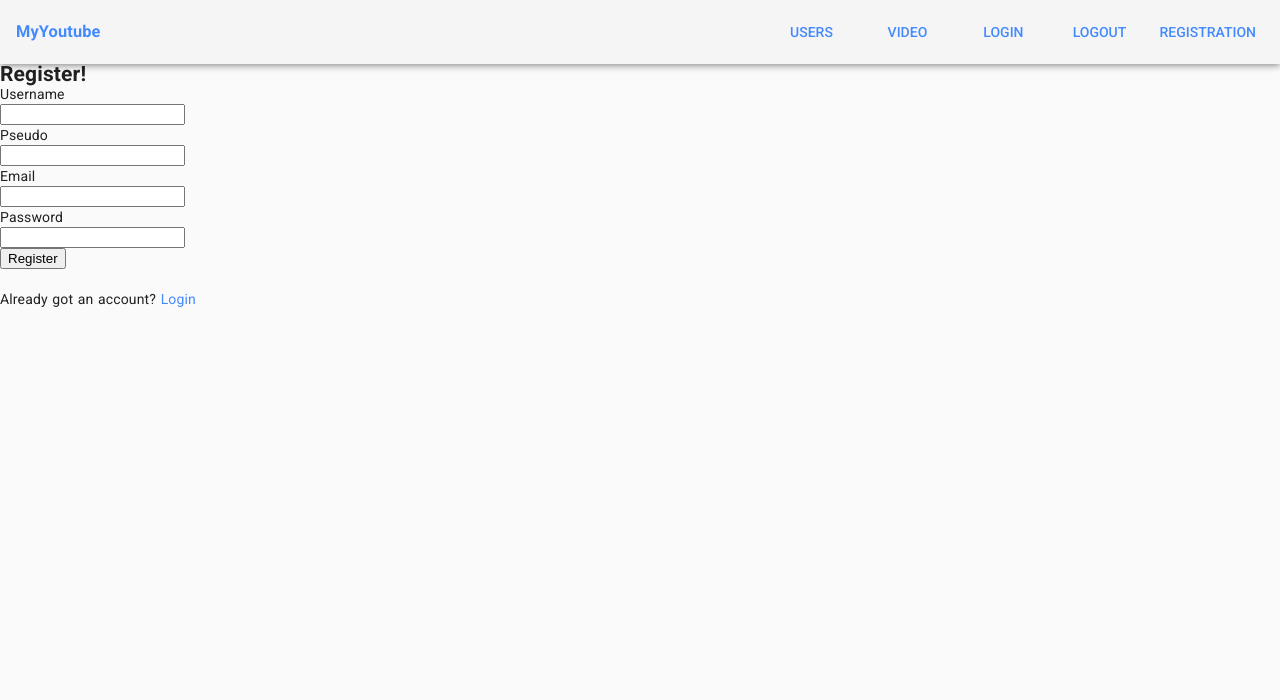
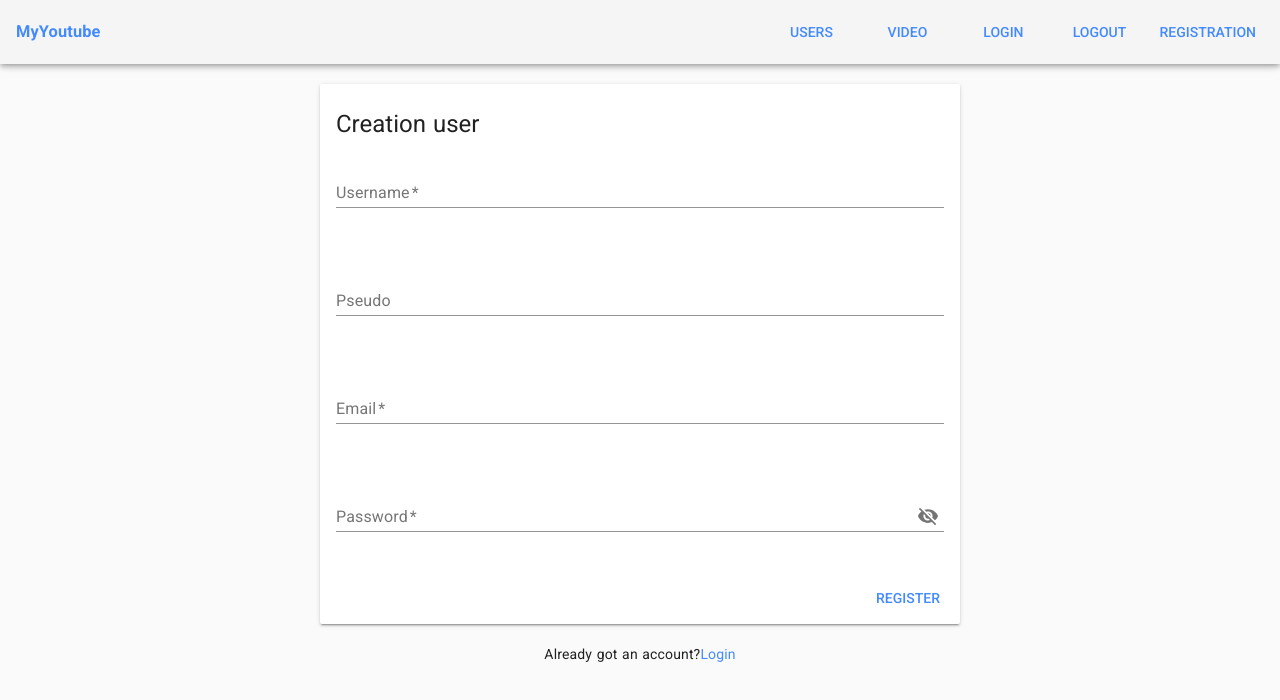
Before and after one commit to RaphOb/apiyoutubevue, a Nuxt app: page /register in a window 1280 px wide. Shown: the top 700 px of the page. Built offline with nearby package versions, Linux system fonts and the light colour scheme.

Commit message:
modif register, debut login

```diff
--- a/components/Notification.vue
+++ b/components/Notification.vue
@@ -1,12 +1,13 @@
 <template>
-  <div class="notification is-danger">
-    {{ message }}
+  <div class="is-danger">
+      <h1>{{ message }}</h1>
+      <p>{{ data }}</p>
   </div>
 </template>
 
 <script>
   export default {
     name: 'Notification',
-    props: ['message']
+    props: ['message', 'data']
   }
 </script>
--- a/components/Toolbar.vue
+++ b/components/Toolbar.vue
@@ -3,7 +3,7 @@
         <h3 class="md-title-primary" style="flex: 1"><a href="/">MyYoutube</a></h3>
         <md-button class="md-primary" ><a href="/users">Users</a></md-button>
         <md-button  class="md-primary">Video</md-button>
-        <md-button class="md-primary" ><a href="#"> Login</a> </md-button>
+        <md-button class="md-primary" ><a href="/login"> Login</a> </md-button>
         <md-button class="md-primary" ><a href="#"> Logout</a> </md-button>
         <md-button class="md-primary" ><nuxt-link to="/register"> Registration</nuxt-link> </md-button>
 
--- a/nuxt.config.js
+++ b/nuxt.config.js
@@ -25,20 +25,20 @@ module.exports = {
 
   axios: {
     // proxyHeaders: false
-    baseURL: 'http://192.168.56.103:8080/'
+    baseURL: 'http://192.168.56.103:8080/api'
   },
   auth: {
     strategies: {
       local: {
         endpoints: {
-          login: { url: '/api/user', method: 'post' },
+          login: { url: 'user', method: 'post' },
           logout: false
         }
       }
     }
   },
   redirect: {
-    login: '/home',
+    login: '/',
     logout: '/',
   },
   css: [
--- a/pages/index.vue
+++ b/pages/index.vue
@@ -18,7 +18,7 @@
 
     export default {
       asyncData ({ params }) {
-        return axios.get(`http://192.168.56.103:8080/api/videos`)
+        return axios.get(`videos`)
           .then((res) => {
             console.log(res.data);
             return { videos: res.data }
--- /dev/null
+++ b/pages/login.vue
@@ -0,0 +1,76 @@
+<template>
+    <section class="section">
+        <div class="container">
+            <div class="columns">
+                <div class="column is-4 is-offset-4">
+                    <h2 class="title has-text-centered">Login!</h2>
+
+                    <!--<Notification :message="error" v-if="error"/>-->
+
+                    <form method="post" @submit.prevent="login">
+                        <div class="field">
+                            <label class="label">Username</label>
+                            <div class="control">
+                                <input
+                                        type="text"
+                                        class="input"
+                                        name="username"
+                                        v-model="username"
+                                        required
+                                >
+                            </div>
+                        </div>
+                        <div class="field">
+                            <label class="label">Password</label>
+                            <div class="control">
+                                <input
+                                        type="password"
+                                        class="input"
+                                        name="password"
+                                        v-model="password"
+                                        required
+                                >
+                            </div>
+                        </div>
+                        <div class="control">
+                            <button type="submit" class="button is-dark is-fullwidth">Register</button>
+                        </div>
+                    </form>
+
+                    <div class="has-text-centered" style="margin-top: 20px">
+                       <nuxt-link>Mot de passe oublié</nuxt-link>
+                    </div>
+                </div>
+            </div>
+        </div>
+    </section>
+</template>
+
+<script>
+    export default {
+        name: "login",
+
+        data() {
+            return {
+                token: '',
+                error: null
+            }
+        },
+
+        methods: {
+            async login() {
+                try {
+                    await this.$axios.post('/api/auth', {
+                        token : this.token
+                    })
+                } catch (e) {
+                    this.error = e.response.data.message;
+                }
+            }
+        }
+    }
+</script>
+
+<style scoped>
+
+</style>
--- a/pages/register.vue
+++ b/pages/register.vue
@@ -1,78 +1,77 @@
 <template>
-  <section class="section">
-    <div class="container">
-      <div class="columns">
-        <div class="column is-4 is-offset-4">
-          <h2 class="title has-text-centered">Register!</h2>
+    <div>
+        <Notification :message="error" :data="data" v-if="error"/>
+        <form method="post" class="md-layout md-alignment-center-center" style="margin-top: 20px" @submit.prevent="register">
+            <md-card class="md-layout-item md-size-50 md-small-size-100">
+                <md-card-header>
+                    <div class="md-title">Creation user</div>
+                </md-card-header>
 
-          <Notification :message="error" v-if="error"/>
-
-          <form method="post" @submit.prevent="register">
-            <div class="field">
-              <label class="label">Username</label>
-              <div class="control">
-                <input
-                  type="text"
-                  class="input"
-                  name="username"
-                  v-model="username"
-                  required
-                >
+                <md-card-content>
+                    <div class="md-layout md-gutter">
+                        <div class="md-layout-item md-small-size-100">
+                            <md-field>
+                                <label for="username">Username</label>
+                                <md-input type="text" id="username" name="username" v-model="username"
+                                          required></md-input>
+                            </md-field>
                         </div>
                     </div>
-            <div class="field">
-              <label class="label">Pseudo</label>
-              <div class="control">
-                <input
-                  type="text"
-                  class="input"
-                  name="pseudo"
-                  v-model="pseudo"
-                  required
-                >
+                </md-card-content>
+
+                <md-card-content>
+                    <div class="md-layout md-gutter">
+                        <div class="md-layout-item md-small-size-100">
+                            <md-field>
+                                <label for="pseudo">Pseudo</label>
+                                <md-input type="text" id="pseudo" name="pseudo" v-model="pseudo"></md-input>
+                            </md-field>
                         </div>
                     </div>
-            <div class="field">
-              <label class="label">Email</label>
-              <div class="control">
-                <input
-                  type="email"
-                  class="input"
-                  name="email"
-                  v-model="email"
-                  required
-                >
+                </md-card-content>
+
+                <md-card-content>
+                    <div class="md-layout md-gutter">
+                        <div class="md-layout-item md-small-size-100">
+                            <md-field>
+                                <label for="email">Email</label>
+                                <md-input type="email" id="email" name="email" v-model="email" required></md-input>
+                            </md-field>
                         </div>
                     </div>
-            <div class="field">
-              <label class="label">Password</label>
-              <div class="control">
-                <input
-                  type="password"
-                  class="input"
-                  name="password"
-                  v-model="password"
-                  required
-                >
+                </md-card-content>
+
+                <md-card-content>
+                    <div class="md-layout md-gutter">
+                        <div class="md-layout-item md-small-size-100">
+                            <md-field>
+                                <label for="password">Password</label>
+                                <md-input type="password" id="password" name="password" v-model="password"
+                                          required></md-input>
+                            </md-field>
                         </div>
                     </div>
-            <div class="control">
-              <button type="submit" class="button is-dark is-fullwidth">Register</button>
-            </div>
+                </md-card-content>
+
+                <md-card-actions>
+                    <md-button type="submit" class="md-primary">Register</md-button>
+                </md-card-actions>
+            </md-card>
         </form>
 
-          <div class="has-text-centered" style="margin-top: 20px">
-            Already got an account? <nuxt-link to="/login">Login</nuxt-link>
+
+        <div class="md-layout md-alignment-center-center" style="margin-top: 20px">
+            Already got an account?
+            <nuxt-link to="/login"> Login</nuxt-link>
         </div>
+
     </div>
-      </div>
-    </div>
-  </section>
 </template>
 
 <script>
     import Notification from '~/components/Notification'
     import axios from 'axios'
+    import Vue from 'vue';
 
     export default {
         components: {
@@ -81,23 +80,24 @@
 
         data() {
             return {
-        username:'',
-        pseudo:'',
-        email:'',
-        password:'',
-        error: null
+                username: '',
+                pseudo: '',
+                email: '',
+                password: '',
+                error: null,
+                data: null
             }
         },
 
         methods: {
             async register() {
                 try {
-          await this.$axios.post('/api/user', {
+                    await this.$axios.post('user', {
                         username: this.username,
                         pseudo: this.pseudo,
                         email: this.email,
                         password: this.password
-          })
+                    });
 
                     await this.$auth.loginWith('local', {
                         data: {
@@ -106,10 +106,11 @@
                             email: this.email,
                             password: this.password
                         },
-          })
-          this.$router.push('/home')
+                    });
+                    router.push('/');
                 } catch (e) {
-          this.error = e.response.data.message
+                    this.error = e.response.data.message;
+                    this.data = e.response.data.data;
                 }
             }
         }
--- a/pages/users.vue
+++ b/pages/users.vue
@@ -13,7 +13,7 @@
 
   export default {
     asyncData ({ params }) {
-        return axios.get(`http://192.168.56.103:8080/api/users`)
+        return axios.get(`users`)
             .then((res) => {
                 console.log(res.data.data);
                 return {users: res.data}
```
Lines whose indentation alone changed are shown as unchanged.
